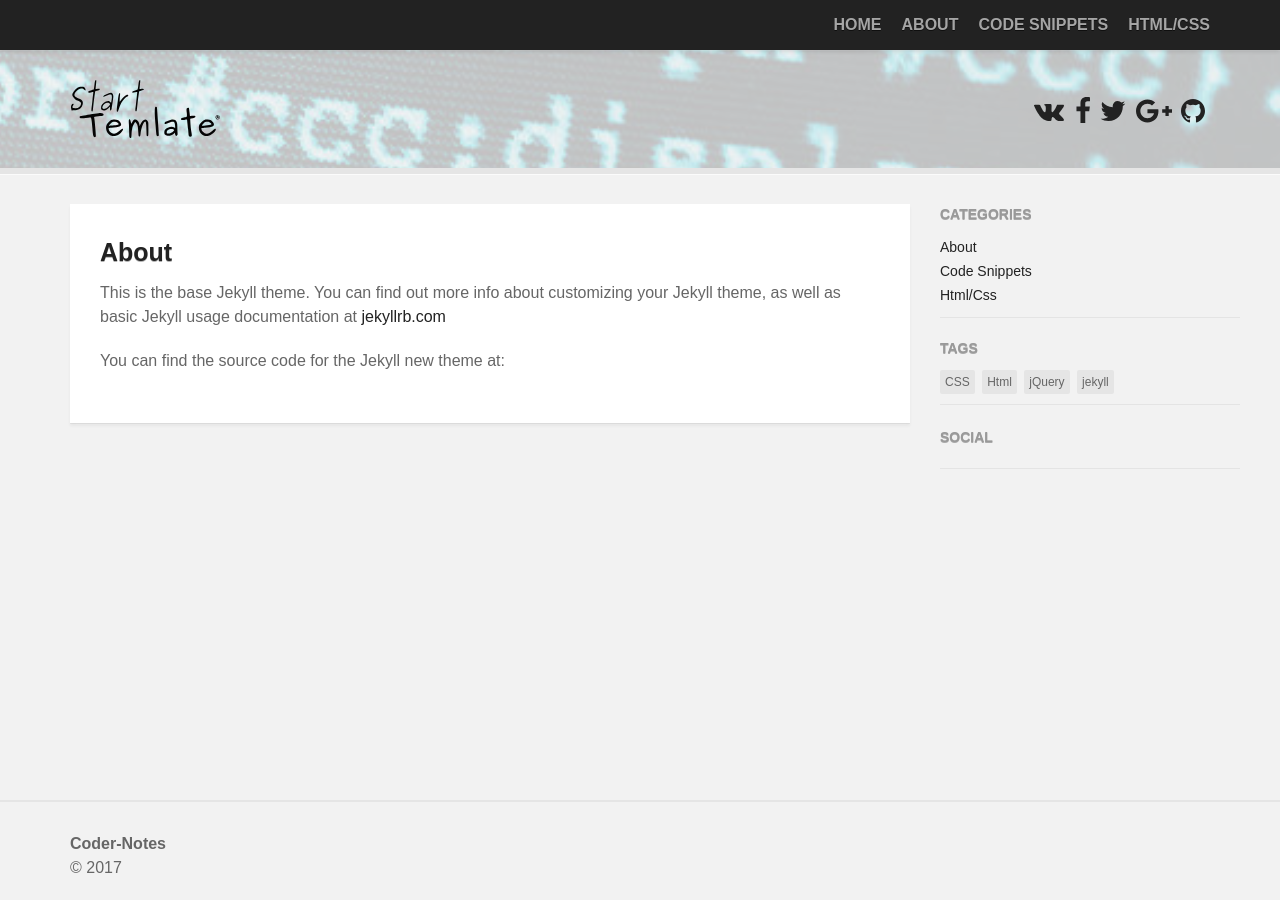
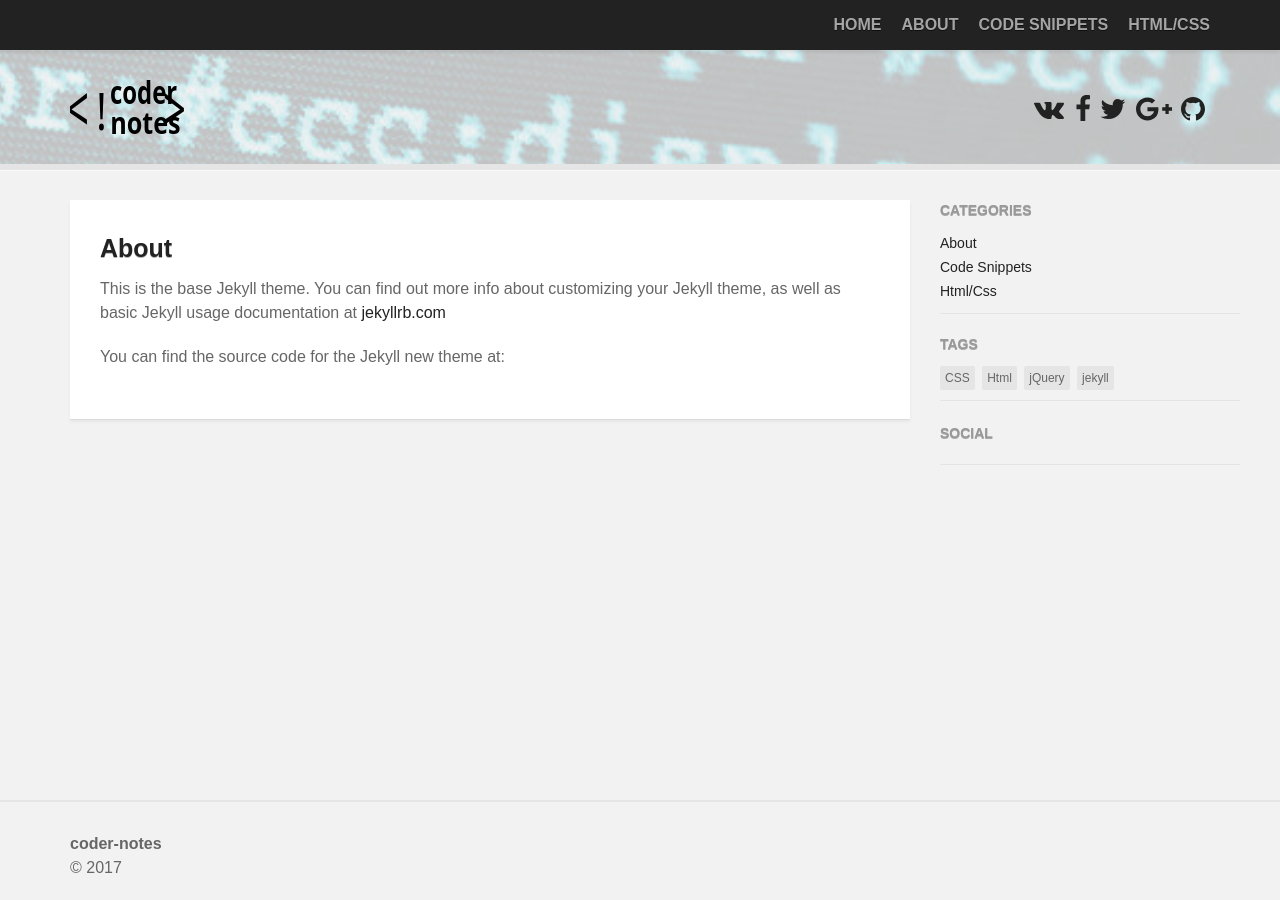
Before and after one commit to coder-notes/coder-notes.github.io, a Jekyll site: the page built from about.md, in a window 1280 px wide. Built offline with Jekyll 4.4.1, drawn with Linux system fonts in a browser that asks for light colours; comment, search, counter and statistics services are not loaded.

```diff
--- a/_config.yml
+++ b/_config.yml
@@ -13,7 +13,7 @@
 # you will see them accessed via {{ site.title }}, {{ site.email }}, and so on.
 # You can create any custom variable you would like, and they will be accessible
 # in the templates via {{ site.myvariable }}.
-title: Coder-Notes
+title: coder-notes
 email: your-email@domain.com
 description: > # this means to ignore newlines until "baseurl:"
 
```
Also changed, not shown: assets/img/favicon/apple-touch-icon-114x114.png, assets/img/favicon/apple-touch-icon-72x72.png, assets/img/favicon/apple-touch-icon.png, assets/img/favicon/favicon.ico, assets/img/logo.svg.
